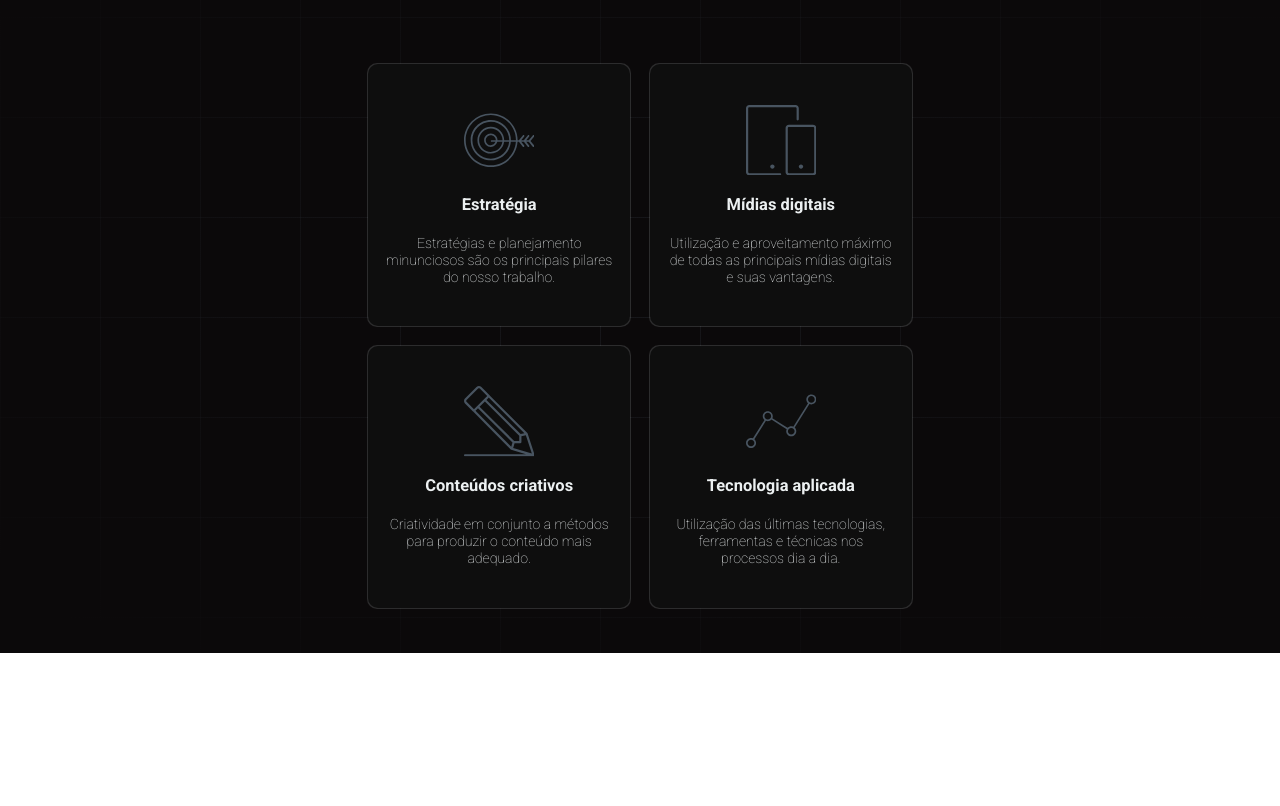
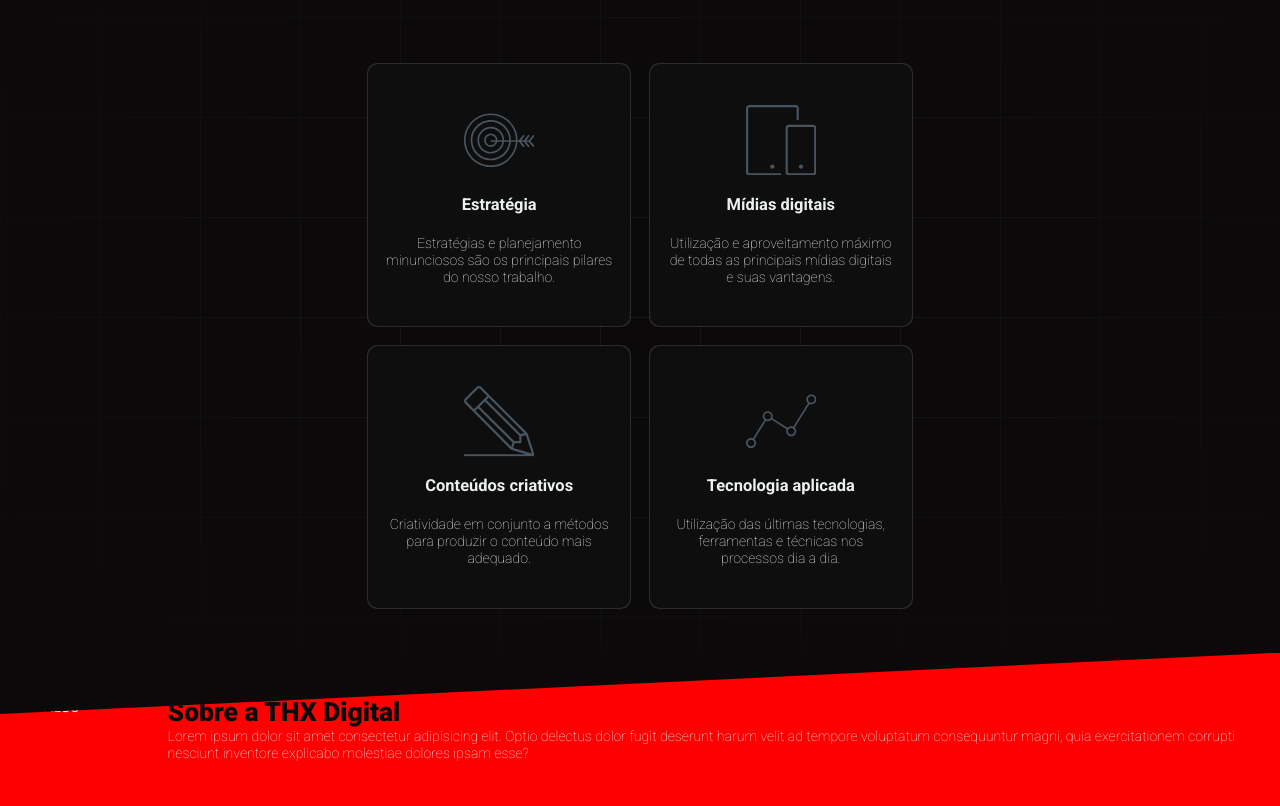
Before and after one commit to soustern/thx_digital, a website: page index.html in a window 1280 px wide. Shown: the part 883-1689 px from the top of the page. Before the commit the page ends 1536 px from the top, so only its background shows below. Drawn offline with Linux system fonts and the light colour scheme.

Commit message:
Begin about-us section

```diff
--- a/css/style.css
+++ b/css/style.css
@@ -38,9 +38,12 @@
   /* Sizes */
   --font-size-300: 1.6rem;
   --font-size-400: 2rem;
-  --font-size-700: 3rem; }
+  --font-size-700: 3rem;
+  /* Positioning */
+  --padding-section: 5rem; }
 
 /* Colors */
+/* Positioning */
 /* ==========================================================================
    MY RESETS :) - b
    ========================================================================== */
@@ -204,6 +207,9 @@ select {
 
 .text-bold {
   font-weight: 700 !important; }
+
+.text-black {
+  font-weight: 900 !important; }
 
 .text-light {
   font-weight: 100 !important; }
@@ -551,7 +557,7 @@ select {
 /* Other */
 .services {
   /* Positioning */
-  padding: 5rem;
+  padding: var(--padding-section);
   text-align: center;
   position: relative;
   /* Other */
@@ -805,6 +811,40 @@ select {
         /* Display & Box Model */
         display: inline-block; } }
 
+/* Display & Box Model */
+/* Positioning */
+/* Other */
+.about-us {
+  /* Positioning */
+  /* Other */
+  background-color: var(--color-primary-700); }
+  .about-us__content {
+    /* Display & Box Model */
+    display: flex;
+    /* Positioning */
+    padding: var(--padding-section);
+    justify-content: space-between;
+    gap: 10rem;
+    /* Other */
+    clip-path: polygon(0% 40%, 100% 0%, 100% 100%, 0% 100%);
+    background-color: red; }
+  .about-us__image {
+    /* Display & Box Model */
+    /* Positioning */
+    /* Other */ }
+  .about-us__text {
+    /* Display & Box Model */
+    display: flex;
+    max-width: calc();
+    /* Positioning */
+    flex-direction: column;
+    /* Other */ }
+  .about-us__heading {
+    /* Display & Box Model */
+    /* Positioning */
+    /* Other */
+    color: var(--color-primary-700); }
+
 /* ==========================================================================
    LAYOUT - e
    ========================================================================== */
--- a/index.html
+++ b/index.html
@@ -202,6 +202,22 @@
           </div>
         </div>
       </section>
+      <section class="about-us">
+        <div class="about-us__content">
+          <figure class="about-us__image">ALGO</figure>
+          <div class="about-us__text">
+            <h2 class="about-us__heading secondary-text text-black">
+              Sobre a THX Digital
+            </h2>
+            <p class="paragraph">
+              Lorem ipsum dolor sit amet consectetur adipisicing elit. Optio
+              delectus dolor fugit deserunt harum velit ad tempore voluptatum
+              consequuntur magni, quia exercitationem corrupti nesciunt
+              inventore explicabo molestiae dolores ipsam esse?
+            </p>
+          </div>
+        </div>
+      </section>
     </main>
 
     <!-- /*
```
